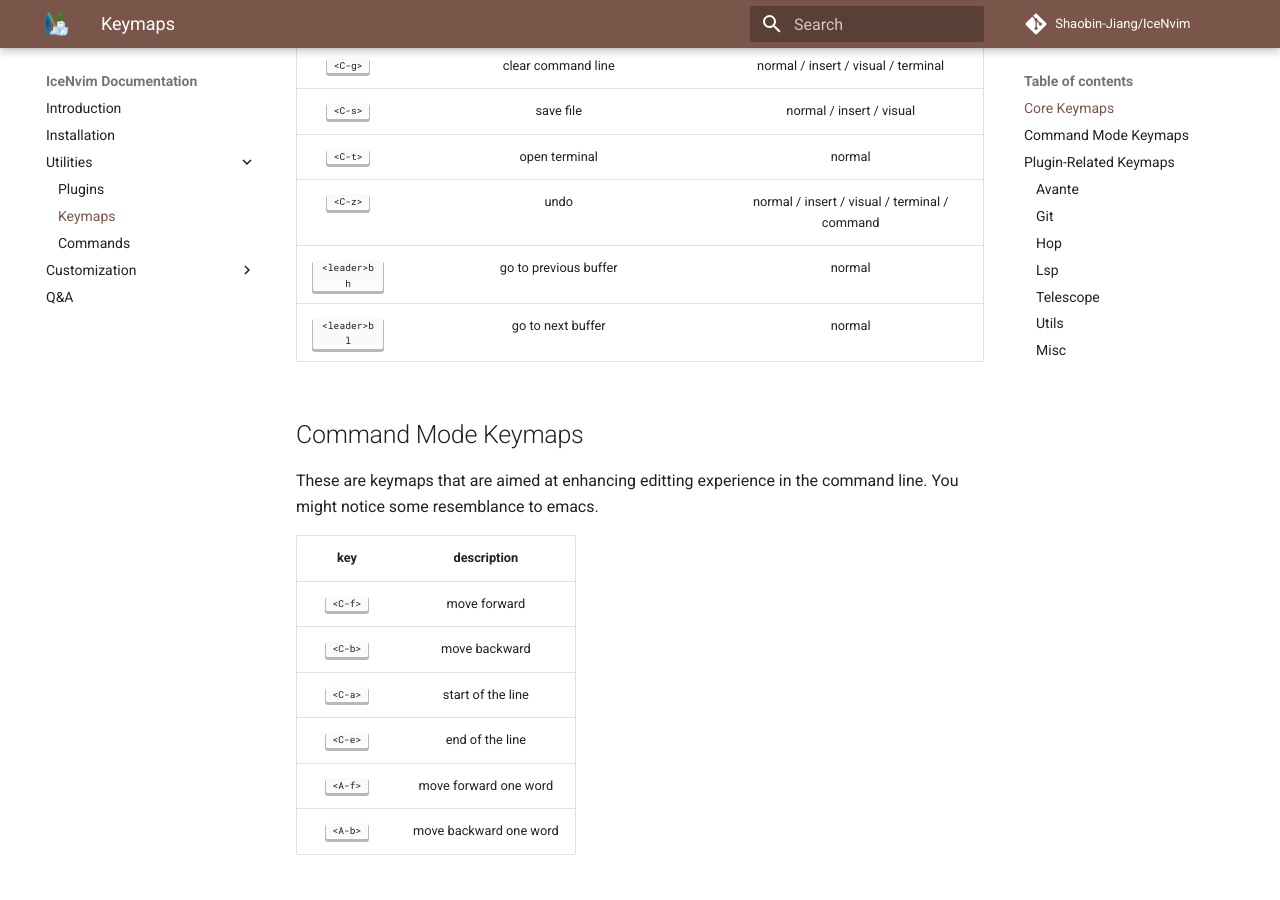
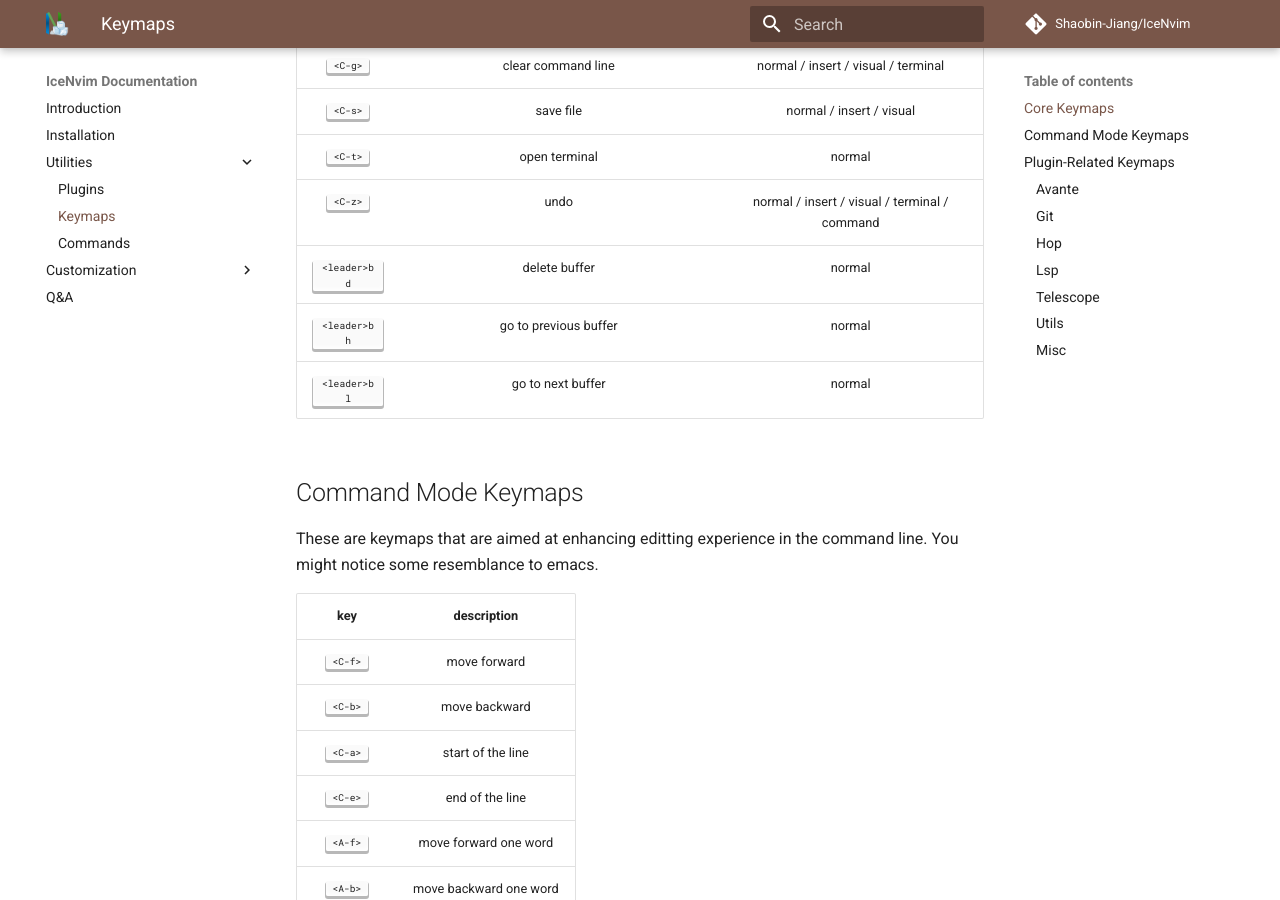
Before and after one commit to Shaobin-Jiang/ice-nvim-doc, an MkDocs documentation site: the page built from docs/utilities/keymaps.md, in a window 1280 px wide and 900 px high, scrolled down 889 px. Built offline with MkDocs 1.6.1 and Material for MkDocs 9.7.7, drawn with Linux system fonts in a browser that asks for light colours; comment, search, counter and statistics services are not loaded.

Commit message:
update doc for buffer management keymap

```diff
--- a/docs/utilities/keymaps.md
+++ b/docs/utilities/keymaps.md
@@ -20,6 +20,7 @@ These keymaps do not rely on external plugins. The details can be viewed in `lua
 | <kbd>&lt;C-s&gt;</kbd> | save file | normal / insert / visual |
 | <kbd>&lt;C-t&gt;</kbd> | open terminal | normal |
 | <kbd>&lt;C-z&gt;</kbd> | undo | normal / insert / visual / terminal / command |
+| <kbd>&lt;leader&gt;bd</kbd> | delete buffer | normal |
 | <kbd>&lt;leader&gt;bh</kbd> | go to previous buffer | normal |
 | <kbd>&lt;leader&gt;bl</kbd> | go to next buffer | normal |
 
```
